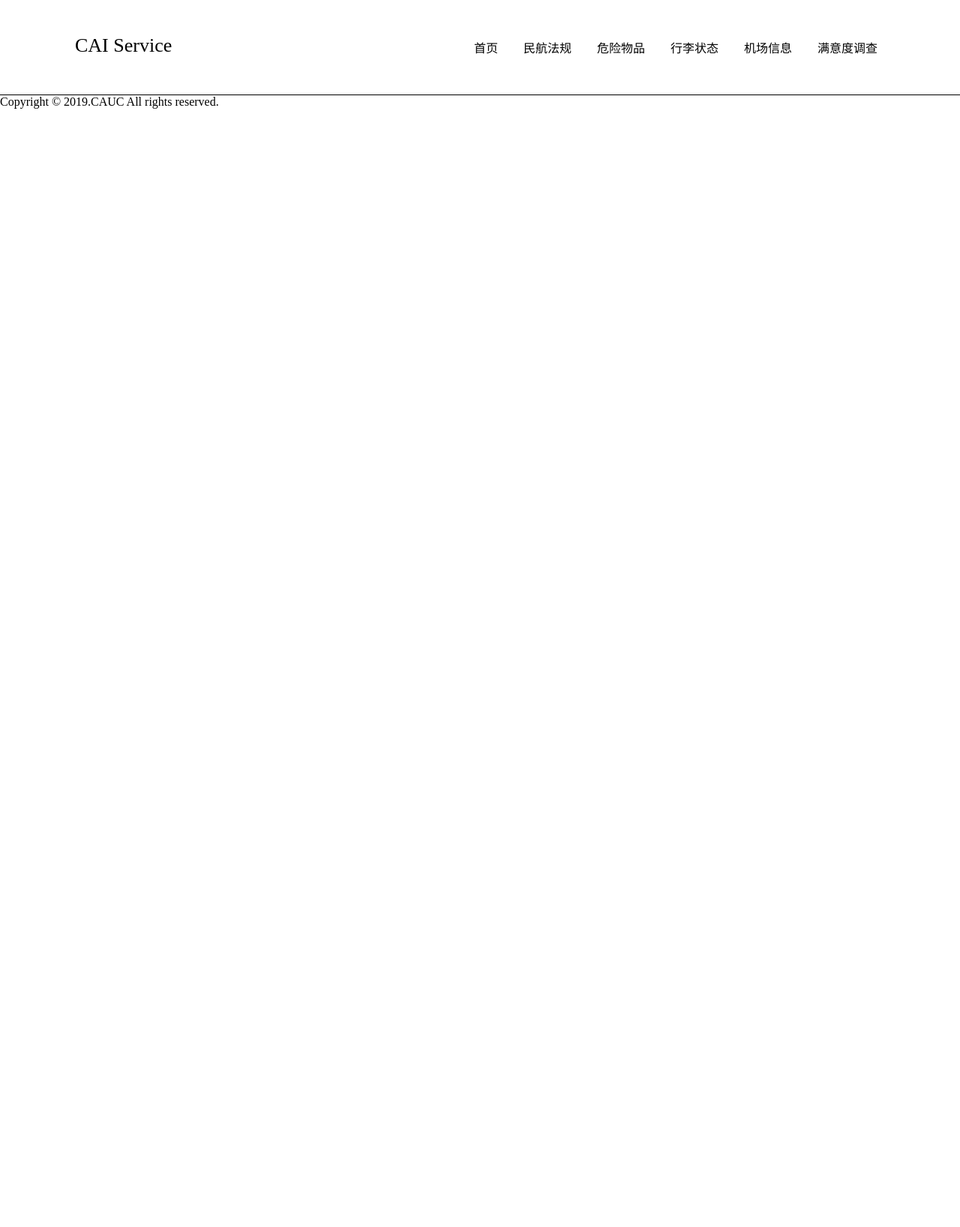
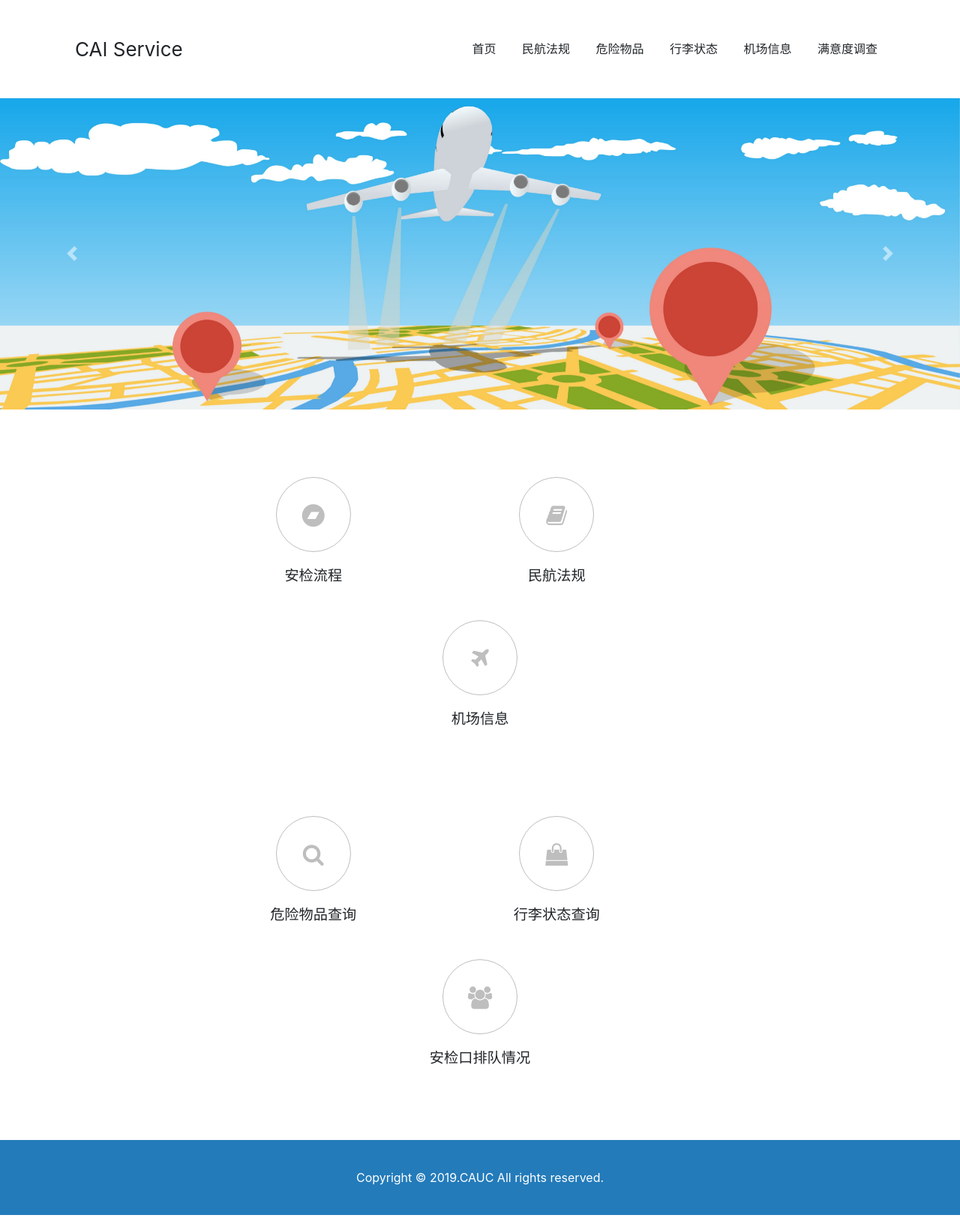
Before and after one commit to marsvet/Airport-Security-Assistant, a Flask app: page / in a window 1280 px wide. Shown: the whole page at 75% size. Before the commit the page ends 145 px from the top, so only its background shows below. Run offline with Flask 2, Linux system fonts and the light colour scheme; a user stored in the database is signed in; data comes from the database, SQL or seed files in the repository; some libraries are stand-ins or nearby versions.

Commit message:
update index.html

```diff
--- a/app/static/css/style.css
+++ b/app/static/css/style.css
@@ -5,7 +5,6 @@
   #header {
     width: 100%;
     padding: 46px 0 46px 0;
-    border-bottom: 1px solid black;
     float: left; }
     #header .wrapper {
       width: 100%;
@@ -19,8 +18,57 @@
           margin-right: 100px; }
           #header .wrapper .nav-list ul {
             float: right;
-            list-style: none; }
+            list-style: none;
+            margin-bottom: 0; }
             #header .wrapper .nav-list ul li {
               margin-left: 10px;
               display: inline-block;
-              padding: 5px 10px 5px 10px; }
+              padding: 7px 10px 7px 10px; }
+
+#carousel-map {
+  float: left; }
+
+  .function {
+    width: 100%;
+    float: left;
+    padding: 0 15%; }
+    .function .onerow {
+      margin: 70px;
+      text-align: center; }
+      .function .onerow > div {
+        width: 200px;
+        padding: 20px 15px;
+        margin-right: 120px;
+        display: inline-block; }
+        .function .onerow > div:last-child {
+          margin-right: 0; }
+          .function .onerow > div .icon {
+            border: 1px solid #bebebe;
+            border-radius: 50%;
+            width: 100px;
+            height: 100px;
+            margin: auto;
+            transition: all 0.5s; }
+            .function .onerow > div .icon i {
+              color: #bebebe;
+              font-size: 30px;
+              line-height: 100px; }
+        .function .onerow > div h4 {
+          font-size: 1.2em;
+          margin-top: 20px; }
+          .function .onerow > div:hover .icon {
+            border-color: #237BBA;
+            background-color: #237BBA; }
+            .function .onerow > div:hover .icon i {
+              color: white; }
+
+#footer {
+  width: 100%;
+  background-color: #237bba;
+  height: 100px;
+  text-align: center;
+  float: left; }
+  #footer p {
+    display: inline-block;
+    line-height: 100px;
+    color: white; }
--- a/app/static/scss/style.scss
+++ b/app/static/scss/style.scss
@@ -8,7 +8,6 @@
 #header {
 	width: 100%;
 	padding: 46px 0 46px 0;
-	border-bottom: 1px solid black;
 	float: left;
 
 	.wrapper {
@@ -16,7 +15,7 @@
 		float: left;
 
 		.brand {
-			float:left;
+			float: left;
 			margin-left: 100px;
 			font-size: 26px;
 		}
@@ -28,11 +27,69 @@
 			ul {
 				float: right;
 				list-style: none;
+				margin-bottom: 0;
 
 				li {
 					margin-left: 10px;
 					display: inline-block;
-					padding: 5px 10px 5px 10px;
+					padding: 7px 10px 7px 10px;
+				}
+			}
+		}
+	}
+}
+
+#carousel-map {
+	float: left;
+}
+
+.function {
+	width: 100%;
+	float: left;
+	padding: 0 15%;
+
+	.onerow {
+		margin: 70px;
+		text-align: center;
+
+		> div {
+			width: 200px;
+			padding: 20px 15px;
+			margin-right: 120px;
+			display: inline-block;
+
+			&:last-child {
+				margin-right: 0;
+			}
+
+			.icon {
+				border: 1px solid #bebebe;
+				border-radius: 50%;
+				width: 100px;
+				height: 100px;
+				margin: auto;
+				transition: all 0.5s;
+
+				i {
+					color: #bebebe;
+					font-size: 30px;
+					line-height: 100px;
+				}
+			}
+
+			h4 {
+				font-size: 1.2em;
+				margin-top: 20px;
+			}
+
+			&:hover {
+				.icon {
+					border-color: #237BBA;
+					background-color: #237BBA;
+
+					i {
+						color: white;
+					}
 				}
 			}
 		}
@@ -40,5 +97,15 @@
 }
 
 #footer {
+	width: 100%;
+	background-color: #237bba;
+	height: 100px;
+	text-align: center;
+	float: left;
 
+	p {
+		display: inline-block;
+		line-height: 100px;
+		color: white;
+	}
 }
--- a/app/templates/base.html
+++ b/app/templates/base.html
@@ -9,14 +9,14 @@
 		<meta http-equiv="X-UA-Compatible" content="ie=edge">
 
 		<!-- CSS -->
-		<!-- <link
+		<link
 			href="https://cdn.bootcss.com/twitter-bootstrap/4.3.1/css/bootstrap.min.css"
 			rel="stylesheet"
 		/>
 		<link
 			href="https://cdn.bootcss.com/font-awesome/4.7.0/css/font-awesome.css"
 			rel="stylesheet"
-		/> -->
+		/>
 		<link
 			rel="stylesheet"
 			href="{{ url_for('static', filename='css/style.css') }}"
@@ -29,8 +29,8 @@
 
 		<!-- Optional JavaScript -->
 		<!-- jQuery first, then Popper.js, then Bootstrap JS -->
-		<!-- <script src="https://cdn.bootcss.com/jquery/3.3.1/jquery.min.js"></script>
+		<script src="https://cdn.bootcss.com/jquery/3.3.1/jquery.min.js"></script>
 		<script src="https://cdn.bootcss.com/popper.js/1.14.7/umd/popper.min.js"></script>
-		<script src="https://cdn.bootcss.com/twitter-bootstrap/4.3.1/js/bootstrap.min.js"></script> -->
+		<script src="https://cdn.bootcss.com/twitter-bootstrap/4.3.1/js/bootstrap.min.js"></script>
 	</body>
 </html>
--- a/app/templates/footer.html
+++ b/app/templates/footer.html
@@ -1,3 +1,3 @@
-<footer>
+<footer id="footer">
 	<p>Copyright &copy; 2019.CAUC All rights reserved.</p>
 </footer>
--- a/app/templates/index.html
+++ b/app/templates/index.html
@@ -1,8 +1,87 @@
-{% extends "base.html" %}
+{% extends "base.html" %} {% block title %}{{ title }}{% endblock %} {% block
+main_content %} {% include "header.html" %}
+<div id="carousel-map" class="carousel slide" data-ride="carousel">
+	<div class="carousel-inner">
+		<div class="carousel-item active">
+			<img
+				src="{{ url_for('static', filename='images/slide1.jpg') }}"
+				class="d-block w-100"
+				alt="slide1"
+			/>
+		</div>
+		<div class="carousel-item">
+			<img
+				src="{{ url_for('static', filename='images/slide2.jpg') }}"
+				class="d-block w-100"
+				alt="slide2"
+			/>
+		</div>
+		<div class="carousel-item">
+			<img
+				src="{{ url_for('static', filename='images/slide3.jpg') }}"
+				class="d-block w-100"
+				alt="slide3"
+			/>
+		</div>
+		<div class="carousel-item">
+			<img
+				src="{{ url_for('static', filename='images/slide4.jpg') }}"
+				class="d-block w-100"
+				alt="slide4"
+			/>
+		</div>
+	</div>
+	<a
+		class="carousel-control-prev"
+		href="#carousel-map"
+		role="button"
+		data-slide="prev"
+	>
+		<span class="carousel-control-prev-icon" aria-hidden="true"></span>
+		<span class="sr-only">Previous</span>
+	</a>
+	<a
+		class="carousel-control-next"
+		href="#carousel-map"
+		role="button"
+		data-slide="next"
+	>
+		<span class="carousel-control-next-icon" aria-hidden="true"></span>
+		<span class="sr-only">Next</span>
+	</a>
+</div>
 
-{% block title %}{{ title }}{% endblock %}
+<div class="function">
+	<div class="onerow">
+		<div>
+			<div class="icon">
+				<i class="fa fa-bandcamp" aria-hidden="true"></i>
+			</div>
+			<h4 class="title">安检流程</h4>
+		</div>
+		<div>
+			<div class="icon"><i class="fa fa-book" aria-hidden="true"></i></div>
+			<h4 class="title">民航法规</h4>
+		</div>
+		<div>
+			<div class="icon"><i class="fa fa-plane" aria-hidden="true"></i></div>
+			<h4 class="title">机场信息</h4>
+		</div>
+	</div>
+	<div class="onerow">
+		<div>
+			<div class="icon"><i class="fa fa-search" aria-hidden="true"></i></div>
+			<h4 class="title">危险物品查询</h4>
+		</div>
+		<div>
+			<div class="icon"><i class="fa fa-shopping-bag" aria-hidden="true"></i></div>
+			<h4 class="title">行李状态查询</h4>
+		</div>
+		<div>
+			<div class="icon"><i class="fa fa-users" aria-hidden="true"></i></div>
+			<h4 class="title">安检口排队情况</h4>
+		</div>
+	</div>
+</div>
 
-{% block main_content %}
-	{% include "header.html" %}
-	{% include "footer.html" %}
-{% endblock %}
+{% include "footer.html" %} {% endblock %}
```
Also changed, not shown: app/static/images/slide1.jpg, app/static/images/slide2.jpg, app/static/images/slide3.jpg, app/static/images/slide4.jpg.
